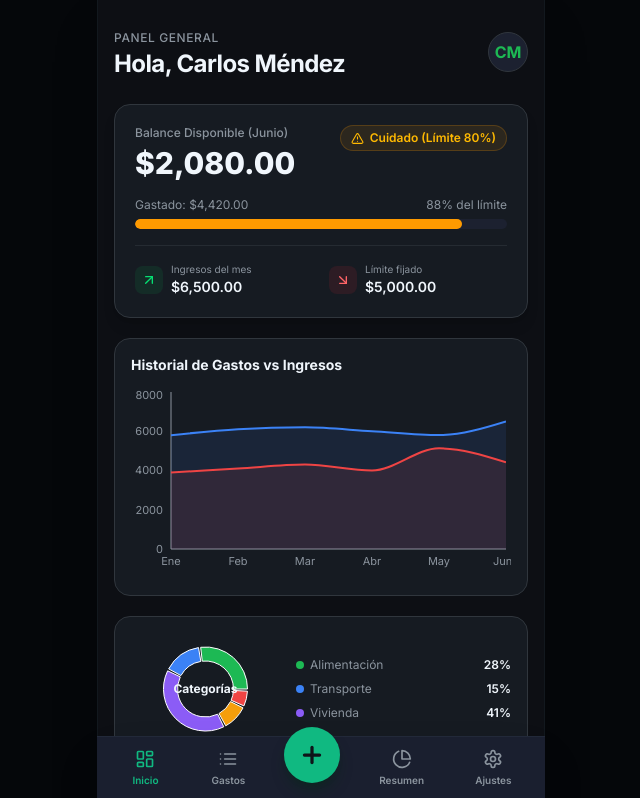
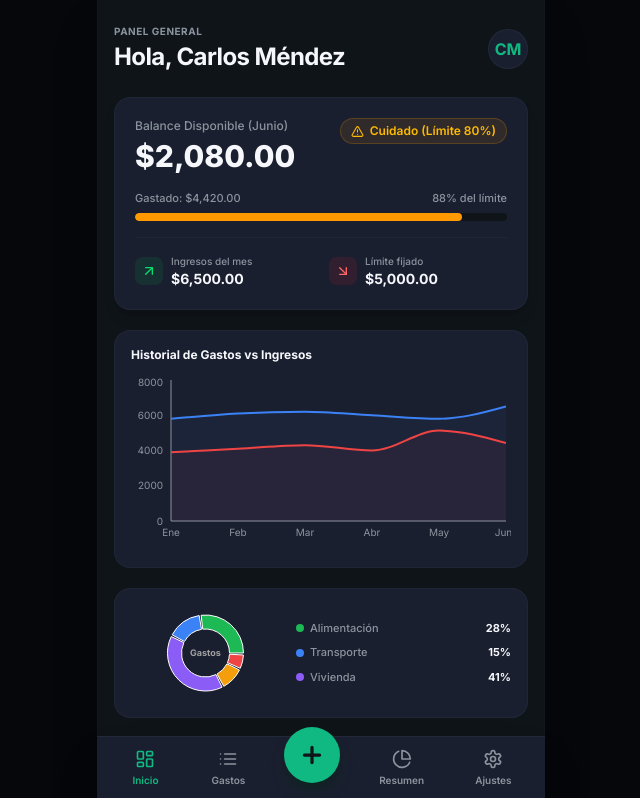
Before and after one commit to cerzam/Control-de-Gastos, a React (Vite) app in the folder Gastos-Frontend/: page /home in a window 1280 px wide. Shown: the top 798 px of the page, without its empty margins (319-959 px from the left). Built offline with nearby package versions, Linux system fonts and the light colour scheme; sample sign-in values are in the browser's storage.

Commit message:
se actualizo y agrego nuevos componentes

```diff
--- a/Gastos-Frontend/package.json
+++ b/Gastos-Frontend/package.json
@@ -11,6 +11,7 @@
   },
   "dependencies": {
     "@tailwindcss/vite": "^4.0.0",
+    "axios": "^1.18.0",
     "lucide-react": "^0.400.0",
     "react": "^19.0.0",
     "react-dom": "^19.0.0",
--- a/Gastos-Frontend/src/pages/Ajustes.jsx
+++ b/Gastos-Frontend/src/pages/Ajustes.jsx
@@ -8,6 +8,8 @@ export default function Ajustes() {
   const navigate = useNavigate()
 
   const handleCerrarSesion = () => {
+    localStorage.removeItem('token')
+    localStorage.removeItem('user')
     // Rompe sesión local y manda a login
     navigate('/login')
   }
@@ -37,6 +39,25 @@ export default function Ajustes() {
           </span>
         </div>
       </div>
+      <div className="bg-[#1A1F2F] border border-[#374151]/20 rounded-2xl p-4 mb-6">
+  <label className="block text-[10px] font-bold text-[#8B949E] uppercase tracking-wider mb-2">
+    Definir Presupuesto Mensual (HU-16 CA-1)
+  </label>
+  <div className="flex gap-2">
+    <input
+      type="number"
+      defaultValue="4000"
+      placeholder="$ Configura tu meta"
+      className="flex-1 bg-[#0F1419] border border-[#374151]/40 rounded-xl px-3 py-2 text-xs font-bold text-white focus:outline-none focus:border-[#10B981]"
+    />
+    <button
+      onClick={() => alert('¡Presupuesto actualizado y guardado en almacenamiento persistente!')}
+      className="bg-[#10B981] text-[#0F1419] font-bold text-[11px] px-4 rounded-xl uppercase tracking-wider cursor-pointer hover:bg-green-400 transition-colors"
+    >
+      Establecer
+    </button>
+  </div>
+</div>
 
       {/* ── SECCIÓN DE OPCIONES DE MENÚ ──────────────────────────────── */}
       <div className="space-y-4">
--- a/Gastos-Frontend/src/pages/Home.jsx
+++ b/Gastos-Frontend/src/pages/Home.jsx
@@ -1,6 +1,6 @@
 import React from 'react'
 import { ResponsiveContainer, AreaChart, Area, XAxis, YAxis, Tooltip, PieChart, Pie, Cell } from 'recharts'
-import { ArrowUpRight, ArrowDownRight, AlertTriangle, CheckCircle2, ChevronRight } from 'lucide-react'
+import { ArrowUpRight, ArrowDownRight, AlertTriangle, CheckCircle2, ChevronRight, AlertCircle } from 'lucide-react'
 import { useNavigate } from 'react-router-dom'
 import BottomNav from '../components/BottomNav'
 import {
@@ -11,73 +11,87 @@ import {
   usuarioActual
 } from '../mocks/gastosMock'
 
-// Modificamos el helper local para usar pesos ($) en lugar de colones
 const formatPeso = (val) => `$${Number(val).toLocaleString('es-MX', { minimumFractionDigits: 2 })}`
 
 export default function Home() {
   const navigate = useNavigate()
 
-  // Lógica de alertas de presupuesto (HU-16)
-  const esExcedido = presupuestoMes.porcentajeGastado >= presupuestoMes.umbralAlerta
+  const porcentaje = presupuestoMes.porcentajeGastado
+
+  // Lógica de Semáforo de Alertas UI según los criterios (HU-16 CA-4 y CA-5)
+  let clasesBadge = 'bg-green-500/10 text-green-400 border border-green-500/20'
+  let clasesBarra = 'bg-[#1DB954]'
+  let iconoAlerta = <CheckCircle2 size={13} />
+  let textoAlerta = 'Presupuesto OK'
+
+  if (porcentaje >= 100) {
+    // CA-5: Alerta roja al superar el 100%
+    clasesBadge = 'bg-red-500/10 text-red-400 border border-red-500/20 animate-pulse'
+    clasesBarra = 'bg-red-500'
+    iconoAlerta = <AlertCircle size={13} />
+    textoAlerta = 'Presupuesto Excedido (100%+)'
+  } else if (porcentaje >= 80) {
+    // CA-4: Alerta amarilla al superar el 80%
+    clasesBadge = 'bg-amber-500/10 text-amber-400 border border-amber-500/20'
+    clasesBarra = 'bg-amber-500'
+    iconoAlerta = <AlertTriangle size={13} />
+    textoAlerta = 'Cuidado (Límite 80%)'
+  }
 
   return (
-    <div className="min-h-screen bg-[#0D0F14] text-[#F0F6FC] pb-24 px-4 pt-6">
+    <div className="min-h-screen bg-[#0F1419] text-[#F5F7FB] pb-24 px-4 pt-6 overflow-y-auto">
 
-      {/* ── HEADER DE BIENVENIDA ──────────────────────────────────────── */}
+      {/* HEADER DE BIENVENIDA */}
       <div className="flex items-center justify-between mb-6">
         <div>
-          <span className="text-xs text-[#8B949E] tracking-wider uppercase font-medium">Panel General</span>
-          <h1 className="text-2xl font-bold tracking-tight">Hola, {usuarioActual.nombre}</h1>
+          <span className="text-[10px] text-[#8B949E] tracking-wider uppercase font-bold block">Panel General</span>
+          <h1 className="text-2xl font-bold tracking-tight mt-0.5">Hola, {usuarioActual.nombre}</h1>
         </div>
-        <div className="w-10 h-10 rounded-full bg-[#1C2130] border border-[#30363D] flex items-center justify-center font-bold text-[#1DB954]">
+        <div className="w-10 h-10 rounded-full bg-[#1A1F2F] border border-[#374151]/30 flex items-center justify-center font-bold text-[#10B981]">
           {usuarioActual.iniciales}
         </div>
       </div>
 
-      {/* ── TARJETA CARD DE BALANCE Y ALERTA (HU-16 / HU-17) ──────────── */}
-      <div className="bg-[#161B22] border border-[#30363D] rounded-2xl p-5 mb-5 shadow-lg">
+      {/* TARJETA DE BALANCE Y ALERTAS INTEGRADA (HU-16 CA-3, CA-4, CA-5) */}
+      <div className="bg-[#1A1F2F] border border-[#374151]/20 rounded-2xl p-5 mb-5 shadow-lg">
         <div className="flex justify-between items-start mb-2">
           <div>
             <p className="text-xs text-[#8B949E] font-medium">Balance Disponible ({presupuestoMes.mes})</p>
-            <h2 className="text-3xl font-extrabold text-[#F0F6FC] mt-1">
+            <h2 className="text-3xl font-extrabold text-[#F5F7FB] mt-1">
               {formatPeso(presupuestoMes.balanceDisponible)}
             </h2>
           </div>
 
-          {/* Badge Dinámico de Alerta */}
-          <span className={`text-xs px-2.5 py-1 rounded-full font-semibold flex items-center gap-1.5 ${
-            esExcedido ? 'bg-amber-500/10 text-amber-400 border border-amber-500/20' : 'bg-green-500/10 text-green-400 border border-green-500/20'
-          }`}>
-            {esExcedido ? <AlertTriangle size={13} /> : <CheckCircle2 size={13} />}
-            {esExcedido ? 'Cuidado (Límite 80%)' : 'Presupuesto OK'}
+          {/* Badge de Alerta Dinámico Evaluado */}
+          <span className={`text-xs px-2.5 py-1 rounded-full font-semibold flex items-center gap-1.5 ${clasesBadge}`}>
+            {iconoAlerta}
+            {textoAlerta}
           </span>
         </div>
 
         {/* Barra de progreso de Presupuesto */}
         <div className="mt-4">
-          <div className="flex justify-between text-xs text-[#8B949E] mb-1.5">
+          <div className="flex justify-between text-[11px] text-[#8B949E] mb-1.5 font-medium">
             <span>Gastado: {formatPeso(presupuestoMes.gastadoTotal)}</span>
-            <span>{presupuestoMes.porcentajeGastado}% del límite</span>
+            <span>{porcentaje}% del límite</span>
           </div>
-          <div className="w-full h-2.5 bg-[#1C2130] rounded-full overflow-hidden">
+          <div className="w-full h-2 bg-[#0F1419] rounded-full overflow-hidden">
             <div
-              className={`h-full rounded-full transition-all duration-500 ${
-                esExcedido ? 'bg-amber-500' : 'bg-[#1DB954]'
-              }`}
-              style={{ width: `${Math.min(presupuestoMes.porcentajeGastado, 100)}%` }}
+              className={`h-full rounded-full transition-all duration-500 ${clasesBarra}`}
+              style={{ width: `${Math.min(porcentaje, 100)}%` }}
             />
           </div>
         </div>
 
         {/* Mini stats de comparación */}
-        <div className="grid grid-cols-2 gap-4 mt-4 pt-4 border-t border-[#30363D]/60">
+        <div className="grid grid-cols-2 gap-4 mt-4 pt-4 border-t border-[#374151]/20">
           <div className="flex items-center gap-2">
             <div className="p-1.5 rounded-lg bg-green-500/10 text-green-400">
               <ArrowUpRight size={16} />
             </div>
             <div>
-              <p className="text-[10px] text-[#8B949E]">Ingresos del mes</p>
-              <p className="text-sm font-semibold">{formatPeso(presupuestoMes.ingresos)}</p>
+              <p className="text-[10px] text-[#8B949E] font-medium">Ingresos del mes</p>
+              <p className="text-sm font-bold">{formatPeso(presupuestoMes.ingresos)}</p>
             </div>
           </div>
           <div className="flex items-center gap-2">
@@ -85,38 +99,38 @@ export default function Home() {
               <ArrowDownRight size={16} />
             </div>
             <div>
-              <p className="text-[10px] text-[#8B949E]">Límite fijado</p>
-              <p className="text-sm font-semibold">{formatPeso(presupuestoMes.limiteTotal)}</p>
+              <p className="text-[10px] text-[#8B949E] font-medium">Límite fijado</p>
+              <p className="text-sm font-bold">{formatPeso(presupuestoMes.limiteTotal)}</p>
             </div>
           </div>
         </div>
       </div>
 
-      {/* ── GRÁFICA DE TENDENCIA (ÉPICA 7) ─────────────────────────────── */}
-      <div className="bg-[#161B22] border border-[#30363D] rounded-2xl p-4 mb-5">
-        <h3 className="text-sm font-bold text-[#F0F6FC] mb-3">Historial de Gastos vs Ingresos</h3>
-        <div className="w-full h-48">
+      {/* GRÁFICA DE TENDENCIA */}
+      <div className="bg-[#1A1F2F] border border-[#374151]/20 rounded-2xl p-4 mb-5">
+        <h3 className="text-xs font-bold text-[#F5F7FB] mb-3">Historial de Gastos vs Ingresos</h3>
+        <div className="w-full h-44">
           <ResponsiveContainer width="100%" height="100%">
             <AreaChart data={tendenciaMensual} margin={{ top: 5, right: 5, left: -20, bottom: 0 }}>
-              <XAxis dataKey="mes" stroke="#8B949E" fontSize={11} tickLine={false} />
-              <YAxis stroke="#8B949E" fontSize={11} tickLine={false} />
-              <Tooltip contentStyle={{ backgroundColor: '#161B22', borderColor: '#30363D' }} />
-              <Area type="monotone" dataKey="ingresos" stroke="#3B82F6" fillOpacity={0.1} fill="#3B82F6" strokeWidth={2} />
-              <Area type="monotone" dataKey="gastos" stroke="#EF4444" fillOpacity={0.1} fill="#EF4444" strokeWidth={2} />
+              <XAxis dataKey="mes" stroke="#8B949E" fontSize={10} tickLine={false} />
+              <YAxis stroke="#8B949E" fontSize={10} tickLine={false} />
+              <Tooltip contentStyle={{ backgroundColor: '#1A1F2F', borderColor: '#374151' }} />
+              <Area type="monotone" dataKey="ingresos" stroke="#3B82F6" fillOpacity={0.05} fill="#3B82F6" strokeWidth={2} />
+              <Area type="monotone" dataKey="gastos" stroke="#EF4444" fillOpacity={0.05} fill="#EF4444" strokeWidth={2} />
             </AreaChart>
           </ResponsiveContainer>
         </div>
       </div>
 
-      {/* ── DISTRIBUCIÓN POR CATEGORÍAS (HU-18) ─────────────────────────── */}
-      <div className="bg-[#161B22] border border-[#30363D] rounded-2xl p-4 mb-5 grid grid-cols-12 gap-4 items-center">
-        <div className="col-span-5 h-28 relative">
+      {/* DISTRIBUCIÓN POR CATEGORÍAS */}
+      <div className="bg-[#1A1F2F] border border-[#374151]/20 rounded-2xl p-4 mb-5 grid grid-cols-12 gap-4 items-center">
+        <div className="col-span-5 h-24 relative">
           <ResponsiveContainer width="100%" height="100%">
             <PieChart>
               <Pie
                 data={gastosPorCategoria}
-                innerRadius={28}
-                outerRadius={42}
+                innerRadius={24}
+                outerRadius={38}
                 paddingAngle={3}
                 dataKey="porcentaje"
               >
@@ -127,44 +141,43 @@ export default function Home() {
             </PieChart>
           </ResponsiveContainer>
           <div className="absolute inset-0 flex flex-col items-center justify-center">
-            <span className="text-xs font-bold text-[#F0F6FC]">Categorías</span>
+            <span className="text-[9px] font-bold text-neutral-400">Gastos</span>
           </div>
         </div>
 
-        {/* Leyenda de categorías */}
         <div className="col-span-7 space-y-2">
           {gastosPorCategoria.slice(0, 3).map((cat) => (
-            <div key={cat.id} className="flex justify-between items-center text-xs">
-              <div className="flex items-center gap-1.5">
-                <span className="w-2 h-2 rounded-full" style={{ backgroundColor: cat.color }} />
-                <span className="text-[#8B949E] truncate max-w-[90px]">{cat.nombre}</span>
+            <div key={cat.id} className="flex justify-between items-center text-[11px]">
+              <div className="flex items-center gap-1.5 min-w-0">
+                <span className="w-2 h-2 rounded-full flex-shrink-0" style={{ backgroundColor: cat.color }} />
+                <span className="text-[#8B949E] font-medium truncate">{cat.nombre}</span>
               </div>
-              <span className="font-semibold text-right">{cat.porcentaje}%</span>
+              <span className="font-bold ml-1">{cat.porcentaje}%</span>
             </div>
           ))}
         </div>
       </div>
 
-      {/* ── ÚLTIMOS GASTOS REGISTRADOS (HU-10) ─────────────────────────── */}
-      <div className="bg-[#161B22] border border-[#30363D] rounded-2xl p-4">
+      {/* ÚLTIMOS GASTOS REGISTRADOS */}
+      <div className="bg-[#1A1F2F] border border-[#374151]/20 rounded-2xl p-4">
         <div className="flex justify-between items-center mb-3">
-          <h3 className="text-sm font-bold text-[#F0F6FC]">Gastos recientes</h3>
+          <h3 className="text-xs font-bold text-[#F5F7FB]">Gastos recientes</h3>
           <button
             onClick={() => navigate('/gastos')}
-            className="text-xs text-[#1DB954] font-semibold flex items-center hover:underline"
+            className="text-xs text-[#10B981] font-semibold flex items-center hover:underline"
           >
             Ver todos <ChevronRight size={14} />
           </button>
         </div>
 
-        <div className="divide-y divide-[#30363D]/50">
+        <div className="divide-y divide-[#374151]/30">
           {gastosRecientes.map((gasto) => (
             <div key={gasto.id} className="flex justify-between items-center py-3 first:pt-0 last:pb-0">
               <div>
-                <p className="text-sm font-semibold text-[#F0F6FC]">{gasto.nombre}</p>
-                <p className="text-xs text-[#8B949E]">{gasto.hora} • {gasto.categoria}</p>
+                <p className="text-xs font-bold text-[#F5F7FB]">{gasto.nombre}</p>
+                <p className="text-[10px] text-[#8B949E] mt-0.5">{gasto.hora} • {gasto.categoria}</p>
               </div>
-              <span className="text-sm font-bold text-red-400">
+              <span className="text-xs font-bold text-red-400">
                 -{formatPeso(gasto.monto)}
               </span>
             </div>
@@ -172,7 +185,6 @@ export default function Home() {
         </div>
       </div>
 
-      {/* Renderizado de la barra de navegación compartida */}
       <BottomNav />
     </div>
   )
--- a/Gastos-Frontend/src/pages/NuevoGasto.jsx
+++ b/Gastos-Frontend/src/pages/NuevoGasto.jsx
@@ -1,5 +1,5 @@
-import React, { useState } from 'react'
-import { useNavigate } from 'react-router-dom'
+import React, { useState, useEffect } from 'react'
+import { useNavigate, useLocation } from 'react-router-dom'
 import { ChevronLeft, Camera, Utensils, Car, Home as HomeIcon, Zap, Gamepad2, Heart, BookOpen, ShoppingCart } from 'lucide-react'
 import BottomNav from '../components/BottomNav'
 
@@ -16,28 +16,65 @@ const CATEGORIAS_FORM = [
 
 export default function NuevoGasto() {
   const navigate = useNavigate()
+  const location = useLocation()
+
+  // Detectamos si la navegación nos envió un gasto específico para editar (HU-11 CA-1)
+  const gastoParaEditar = location.state?.editandoGasto || null
+  const esModoEdicion = !!gastoParaEditar
+
+  // Estados base inicializados condicionalmente si es Edición (HU-11 CA-1 y CA-2)
   const [monto, setMonto] = useState('0.00')
   const [descripcion, setDescripcion] = useState('')
   const [fecha, setFecha] = useState('2026-06-15')
   const [categoria, setCategoria] = useState('transporte')
-  const [metodoPago, setMetodoPago] = useState('Debito')
+  const [metodoPago, setMetodoPago] = useState('Débito')
   const [nota, setNota] = useState('')
   const [recurrente, setRecurrente] = useState(false)
 
+  // Efecto para pre-llenar los datos si existe un objeto de edición activo
+  useEffect(() => {
+    if (esModoEdicion && gastoParaEditar) {
+      setMonto(gastoParaEditar.monto.toString())
+      setDescripcion(gastoParaEditar.nombre)
+      setFecha(gastoParaEditar.fecha)
+      setCategoria(gastoParaEditar.categoria)
+      setNota(gastoParaEditar.nota || '')
+    }
+  }, [esModoEdicion, gastoParaEditar])
+
+  const handleGuardar = () => {
+    if (esModoEdicion) {
+      alert(`¡Gasto actualizado localmente con éxito!\nNuevo monto: $${monto}\nNueva descripción: ${descripcion}`)
+    } else {
+      alert('¡Gasto creado localmente con éxito!')
+    }
+    // Regresamos a la lista de transacciones actualizadas
+    navigate('/gastos')
+  }
+
   return (
     <div className="h-full bg-[#0F1419] text-[#F5F7FB] pb-32 pt-4 px-4 overflow-y-auto select-none">
+
+      {/* Cabecera dinámica que cambia de título según el contexto */}
       <div className="flex items-center justify-between mb-4">
-        <button onClick={() => navigate('/home')} className="p-1"><ChevronLeft size={22} /></button>
-        <h1 className="text-md font-bold">Nuevo Gasto</h1>
+        <button onClick={() => navigate('/gastos')} className="p-1"><ChevronLeft size={22} /></button>
+        <h1 className="text-md font-bold">{esModoEdicion ? 'Editar Gasto' : 'Nuevo Gasto'}</h1>
         <button className="p-1"><Camera size={20} /></button>
       </div>
 
       {/* Monto Hero Display */}
       <div className="w-full bg-gradient-to-br from-[#10B981] to-[#059669] rounded-2xl p-5 text-center mb-5">
-        <span className="text-[9px] font-bold uppercase tracking-wider text-[#0F1419]/60 block mb-1">Monto del Gasto</span>
+        <span className="text-[9px] font-bold uppercase tracking-wider text-[#0F1419]/60 block mb-1">
+          {esModoEdicion ? 'Modificar Monto del Gasto' : 'Monto del Gasto'}
+        </span>
         <div className="flex items-center justify-center gap-2">
           <span className="text-2xl font-light text-[#0F1419]/60">$</span>
-          <input type="text" value={monto} onChange={e => setMonto(e.target.value)} className="bg-transparent text-white text-4xl font-bold text-center focus:outline-none w-44" />
+          <input
+            type="text"
+            value={monto}
+            onChange={e => setMonto(e.target.value)}
+            className="bg-transparent text-white text-4xl font-bold text-center focus:outline-none w-44"
+          />
         </div>
       </div>
 
@@ -103,7 +140,10 @@ export default function NuevoGasto() {
           </button>
         </div>
 
-        <button onClick={() => navigate('/home')} className="btn-primary !mt-6">Guardar gasto</button>
+        {/* Botón de envío que cambia de texto de acuerdo al contexto */}
+        <button onClick={handleGuardar} className="btn-primary !mt-6">
+          {esModoEdicion ? 'Confirmar Cambios' : 'Guardar gasto'}
+        </button>
       </div>
       <BottomNav />
     </div>
```
Also changed, not shown: Gastos-Frontend/src/pages/Gastos.jsx (+60 -91 lines), 1 other file (tests, documents, lock files or other folders).
